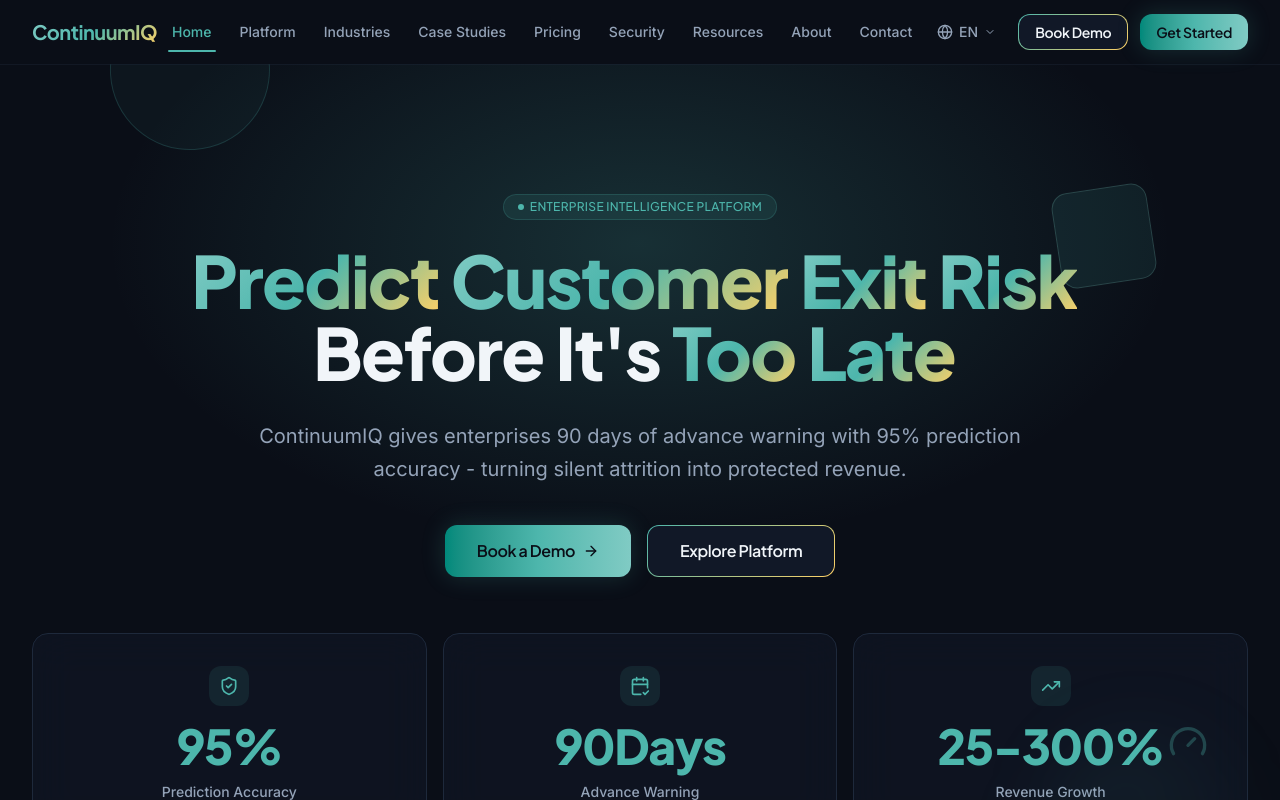
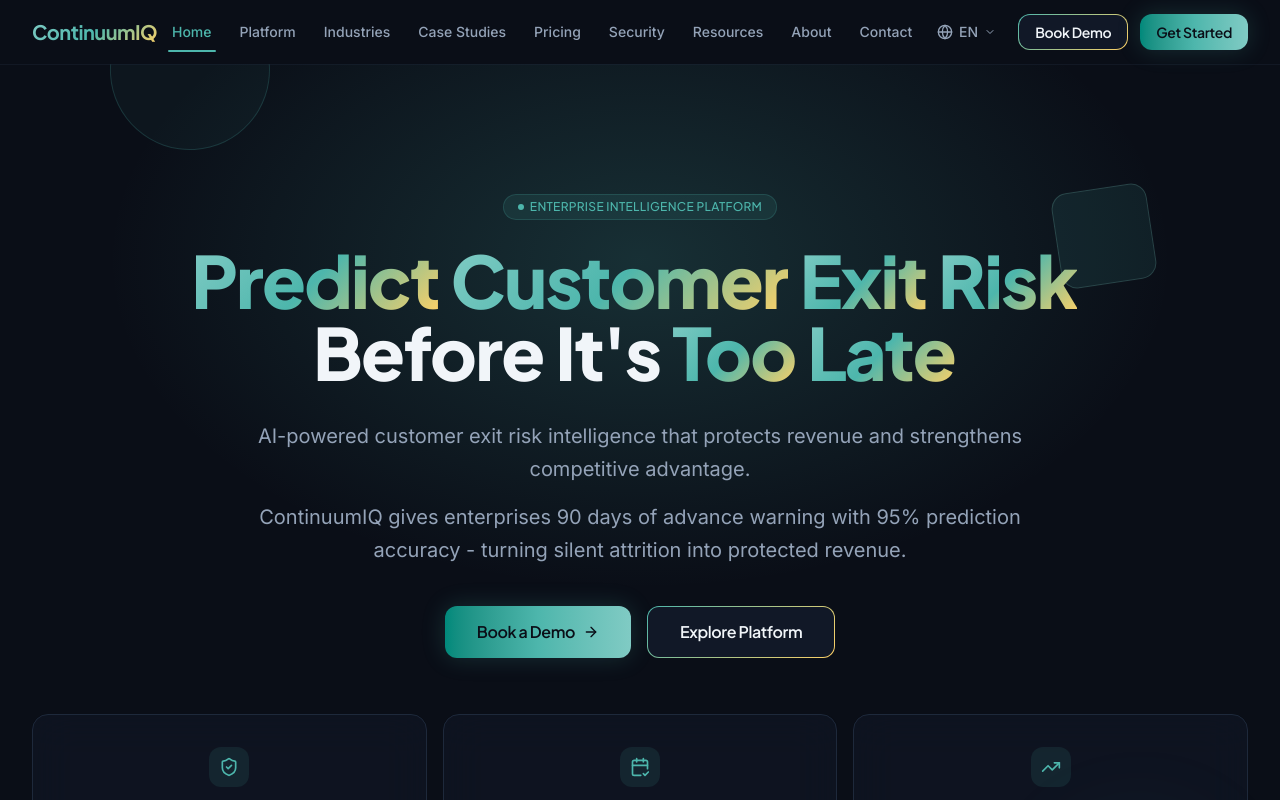
Before and after one commit to mohamedsemah/ContinuumIQ, a Next.js app: page /en in a window 1280 px wide. Shown: the top 800 px of the page. Built offline with nearby package versions, Linux system fonts and the light colour scheme.

Commit message:
feat: add hero positioning line on homepage (EN/AR)

```diff
--- a/components/sections/HeroSection.tsx
+++ b/components/sections/HeroSection.tsx
@@ -111,6 +111,13 @@
             variants={fadeUp}
             className="mx-auto mt-8 max-w-3xl text-lg leading-relaxed text-text-secondary sm:text-xl"
           >
+            {t("positioning")}
+          </motion.p>
+
+          <motion.p
+            variants={fadeUp}
+            className="mx-auto mt-4 max-w-3xl text-lg leading-relaxed text-text-secondary sm:text-xl"
+          >
             {t("subtitle")}
           </motion.p>
 
--- a/messages/ar.json
+++ b/messages/ar.json
@@ -19,6 +19,7 @@
   "hero": {
     "badge": "منصة الذكاء المؤسسي",
     "title": "توقع مخاطر فقدان العملاء قبل فوات الأوان",
+    "positioning": "ذكاء مخاطر فقدان العملاء المدعوم بالذكاء الاصطناعي الذي يحمي الإيرادات ويعزز الميزة التنافسية.",
     "subtitle": "تمنح ContinuumIQ المؤسسات إنذارًا مبكرًا بـ 90 يومًا بدقة توقع 95٪ - لتحويل الفقدان الصامت إلى إيرادات محمية.",
     "cta1": "احجز عرضًا توضيحيًا",
     "cta2": "استكشف المنصة",
--- a/messages/en.json
+++ b/messages/en.json
@@ -19,6 +19,7 @@
   "hero": {
     "badge": "Enterprise Intelligence Platform",
     "title": "Predict Customer Exit Risk Before It's Too Late",
+    "positioning": "AI-powered customer exit risk intelligence that protects revenue and strengthens competitive advantage.",
     "subtitle": "ContinuumIQ gives enterprises 90 days of advance warning with 95% prediction accuracy - turning silent attrition into protected revenue.",
     "cta1": "Book a Demo",
     "cta2": "Explore Platform",
```
